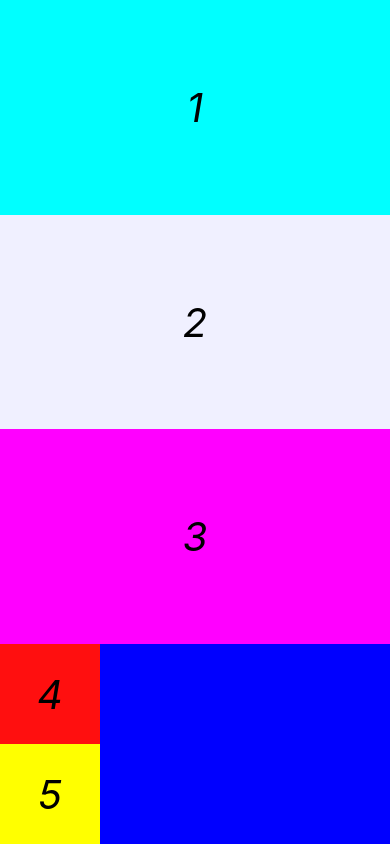
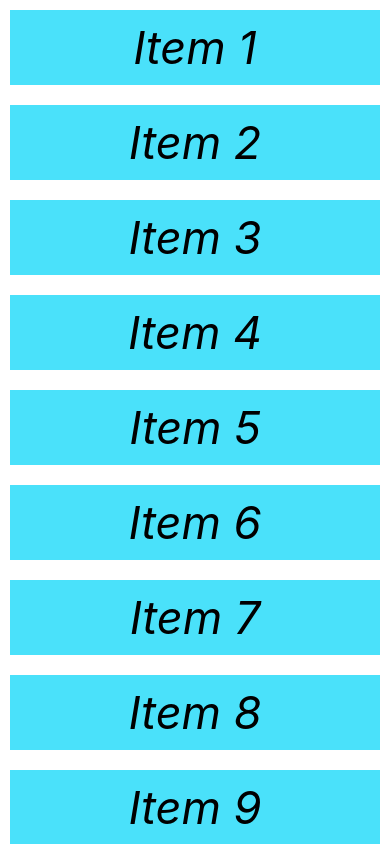
Before and after one commit to Adedeji08/native-app, a React Native app: screen / in a window 390 px wide. Built offline with nearby package versions, Linux system fonts and the light colour scheme.

Commit message:
scrollview

```diff
--- a/App.js
+++ b/App.js
@@ -1,24 +1,53 @@
-import { StyleSheet, Text, View } from "react-native";
+import { useState } from "react";
+import {
+  RefreshControl,
+  ScrollView,
+  StyleSheet,
+  Text,
+  View,
+} from "react-native";
 
 export default function App() {
+  const [items, setItems] = useState([
+    { key: 1, item: "Item 1" },
+    { key: 2, item: "Item 2" },
+    { key: 3, item: "Item 3" },
+    { key: 4, item: "Item 4" },
+    { key: 5, item: "Item 5" },
+    { key: 6, item: "Item 6" },
+    { key: 7, item: "Item 7" },
+    { key: 8, item: "Item 8" },
+    { key: 9, item: "Item 9" },
+    { key: 33, item: "Item 10" },
+    { key: 44, item: "Item 19" },
+    { key: 68, item: "Item 35" },
+    { key: 0, item: "Item 120" },
+  ]);
+  const [Refreshing, setRefreshing] = useState(false);
+  function onRefresh() {
+    setRefreshing(true);
+    setItems([...items, { key: 69, item: "Item 69" }]);
+    setRefreshing(false);
+  }
   return (
-    <View style={styles.body}>
-      <View style={styles.view1}>
-        <Text style={styles.text}>1</Text>
-      </View>
-      <View style={styles.view2}>
-        <Text style={styles.text}>2</Text>
-      </View>
-      <View style={styles.view3}>
-        <Text style={styles.text}>3</Text>
-      </View>
-      <View style={styles.view4}>
-        <Text style={styles.text}>4</Text>
-      </View>
-      <View style={styles.view5}>
-        <Text style={styles.text}>5</Text>
-      </View>
-    </View>
+    <ScrollView
+      style={styles.body}
+      refreshControl={
+        <RefreshControl
+          refreshing={Refreshing}
+          onRefresh={onRefresh}
+          colors={["#ff00ff"]}
+        />
+      }
+    >
+      {items.map((object) => {
+        return (
+          <View style={styles.item} key={object?.key}>
+            <Text style={styles.text}>{object?.item}</Text>
+          </View>
+        );
+      })}
+    </ScrollView>
   );
 }
 
@@ -26,46 +55,17 @@
   body: {
     flex: 1,
     flexDirection: "column",
-    backgroundColor: "#0000ff",
-    alignItems: "stretch",
+    backgroundColor: "#fff",
+  },
+  item: {
+    backgroundColor: "#4ae1fa",
     justifyContent: "center",
-  },
-  view1: {
-    flex:1,
-    backgroundColor: "#00ffff",
     alignItems: "center",
-    justifyContent: "center",
-  },
-
-  view2: {
-     flex:1,
-    backgroundColor: "#f0f0ff",
-    alignItems: "center",
-    justifyContent: "center",
-  },
-  view3: {
-     flex:1,
-    backgroundColor: "#ff00ff",
-    alignItems: "center",
-    justifyContent: "center",
-  },
-  view4: {
-     width: 100,
-    height: 100,
-    backgroundColor: "#ff0f0f",
-    alignItems: "center",
-    justifyContent: "center",
-  },
-  view5: {
-     width: 100,
-    height: 100,
-    backgroundColor: "#ffff00",
-    alignItems: "center",
-    justifyContent: "center",
+    margin: 10,
   },
   text: {
     color: "#000",
-    fontSize: 40,
+    fontSize: 45,
     fontStyle: "italic",
     margin: 10,
   },
```
